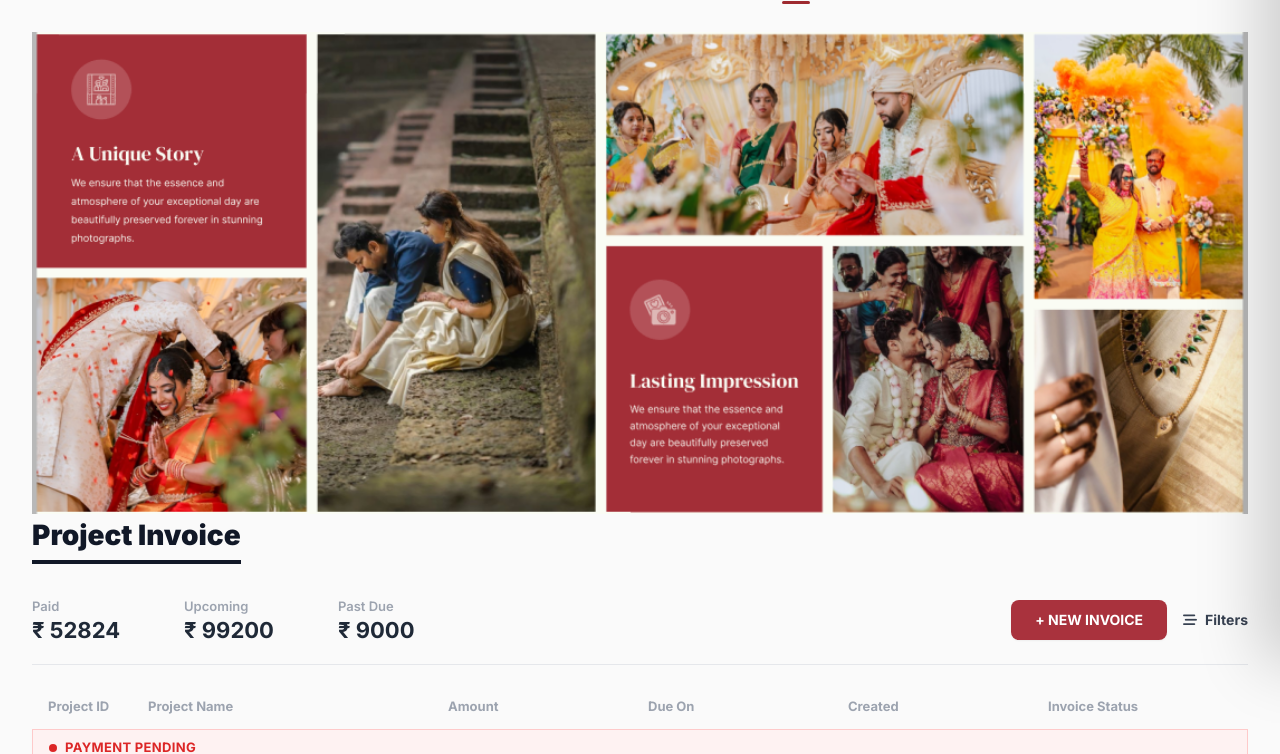
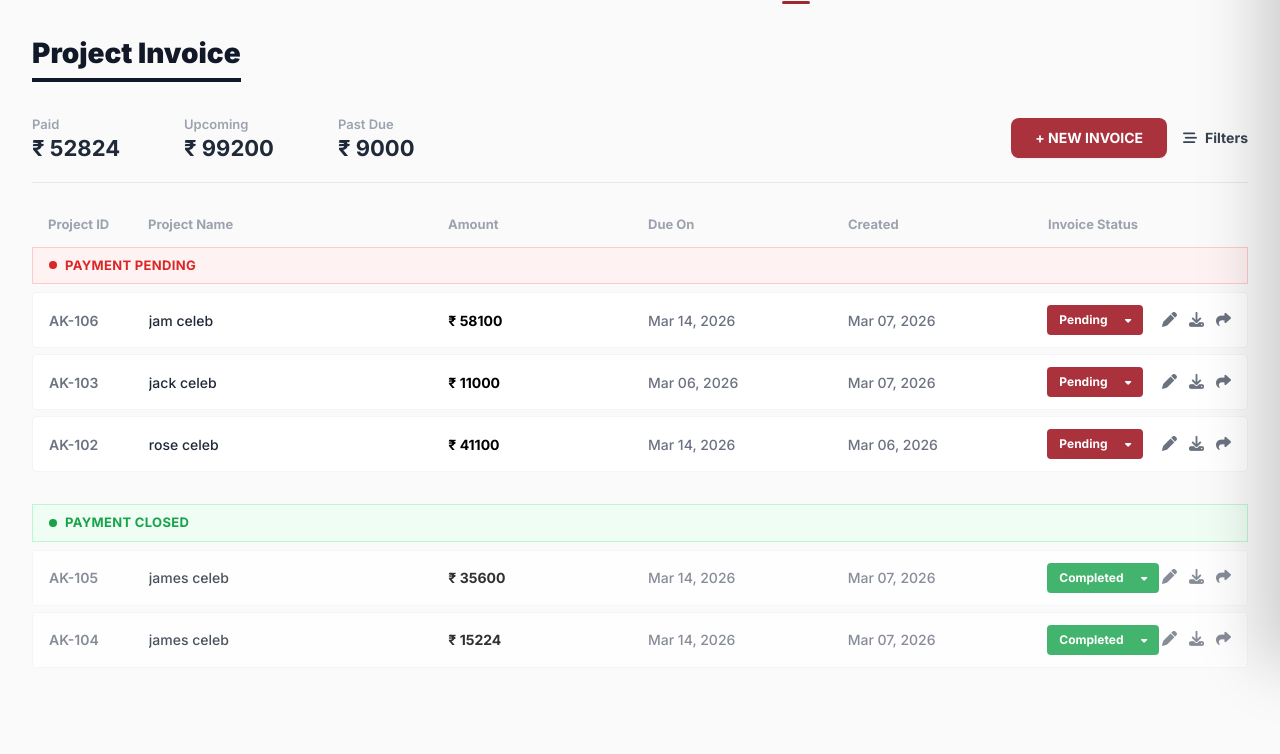
Before and after one commit to Thirukumaran25/Akashphotography, a Django app: page /invoice/list/ in a window 1280 px wide. Shown: the part 136-890 px from the top of the page. After the commit the page ends 810 px from the top, so only its background shows below. Run offline with Django 5.2, Linux system fonts and the light colour scheme; data comes from the database, SQL or seed files in the repository; some libraries are stand-ins or nearby versions.

Commit message:
updated invoice

```diff
--- a/photography/templates/invoice.html
+++ b/photography/templates/invoice.html
@@ -15,8 +15,6 @@
 </style>
 
 <div class="max-w-[1400px] mx-auto p-4 sm:p-6 lg:p-8 min-h-screen">
-     <img src="{% static 'images/Qutation.png' %}" alt="Akash" class="w-full h-full object-contain">
-
     <div class="flex flex-col lg:flex-row justify-between items-start lg:items-end mb-8 border-b border-gray-200 pb-6 gap-6">
         <div>
             <h1 class="text-[28px] font-black text-gray-900 mb-8 inline-block border-b-[4px] border-gray-900 pb-1">
```
